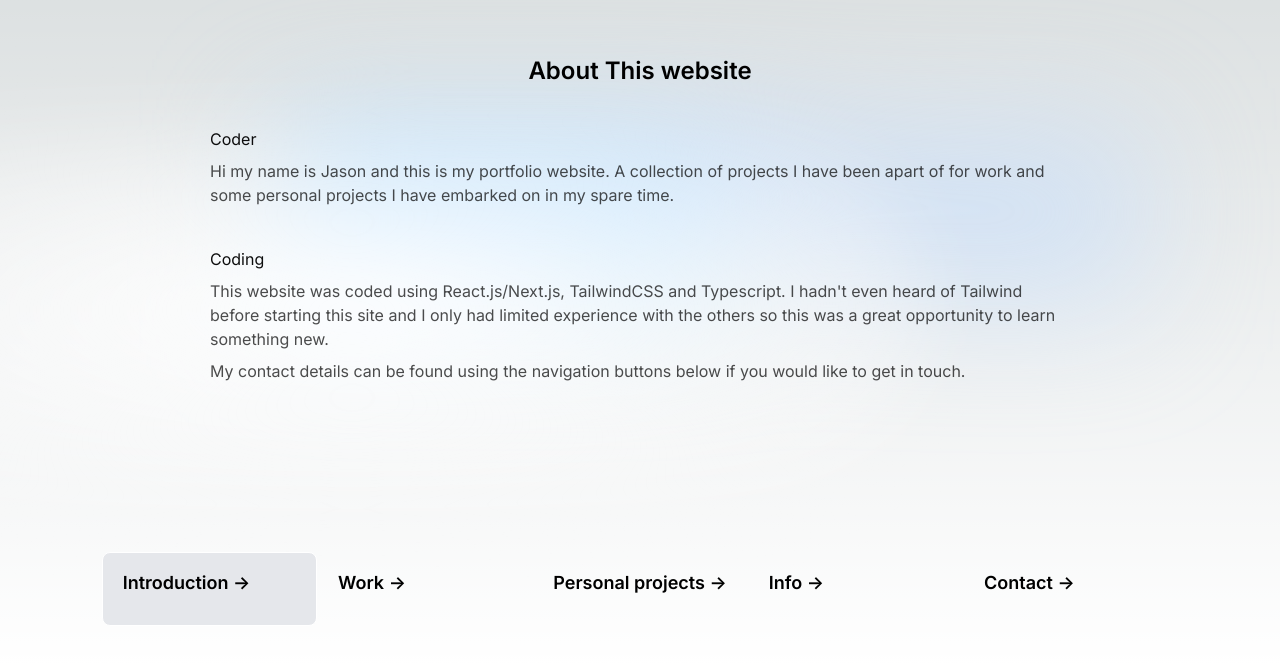
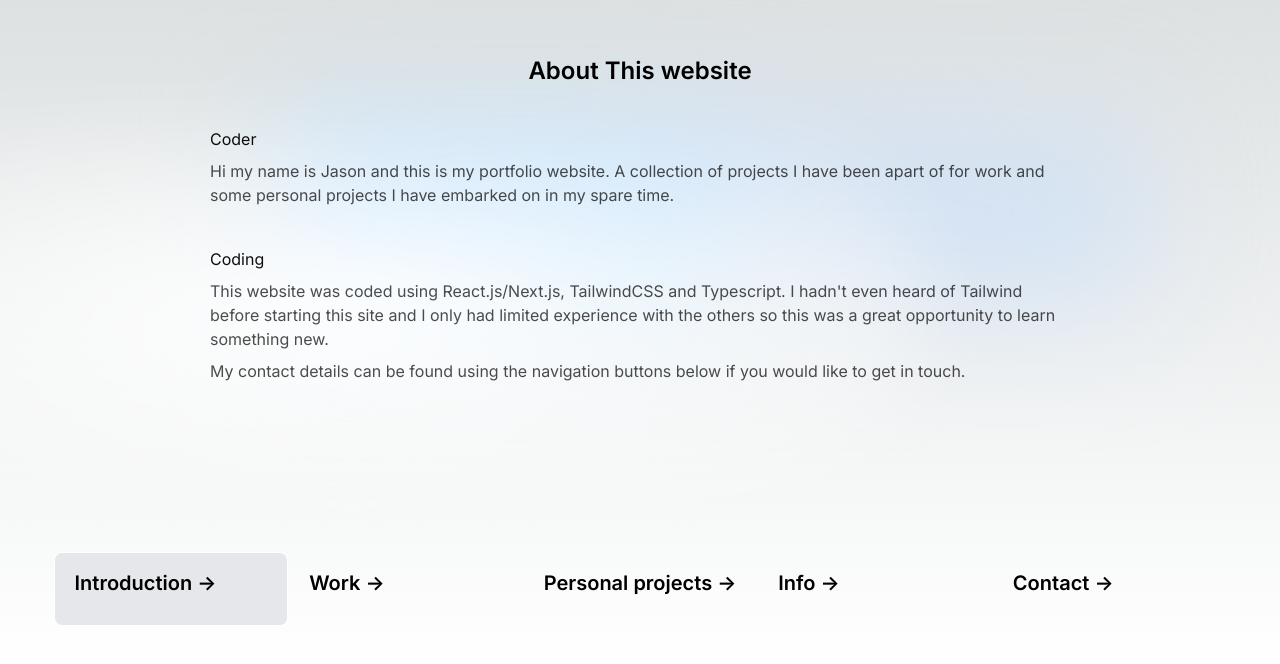
Before and after one commit to JasonT1000/portfolioweb, a Next.js app: page / in a window 1280 px wide. Shown: the part 134-798 px from the top of the page. Built offline with nearby package versions, Linux system fonts and the light colour scheme.

Commit message:
Modified section and minor css to nav buttons

```diff
--- a/src/app/components/ButtonMain.tsx
+++ b/src/app/components/ButtonMain.tsx
@@ -8,8 +8,8 @@ interface Props{
 }
 
 const ButtonMain = ({title, description, updateActivePageSection, activePageSection}:Props) => {
-    const activeButtonClass:string = "text-black flex flex-col justify-center dark:text-white border-white bg-gray-200 dark:border-white dark:lg:border-neutral-700 dark:bg-neutral-800/30 group rounded-lg border border-transparent px-5 py-4 transition-colors hover:border-gray-300 hover:bg-gray-100 hover:dark:border-neutral-700 hover:dark:bg-neutral-800/30";
-    const inactiveButtonClass:string = "group/navButton flex flex-col justify-center text-black dark:text-white rounded-lg border border-stone-600 md:border-transparent px-5 py-4 transition-colors hover:border-gray-300 hover:bg-gray-100 hover:dark:border-neutral-700 hover:dark:bg-neutral-800/30";
+    const activeButtonClass:string = "text-black flex flex-col lg:h-auto 2xl:h-[118px] self-center dark:text-white border-white bg-gray-200 dark:border-white dark:lg:border-neutral-700 dark:bg-neutral-800/30 group rounded-lg border border-transparent px-5 py-4 transition-colors hover:border-gray-300 hover:bg-gray-100 hover:dark:border-neutral-700 hover:dark:bg-neutral-800/30";
+    const inactiveButtonClass:string = "group/navButton flex flex-col lg:h-auto 2xl:h-[118px] self-center text-black dark:text-white rounded-lg border border-stone-600 md:border-transparent px-5 py-4 transition-colors hover:border-gray-300 hover:bg-gray-100 hover:dark:border-neutral-700 hover:dark:bg-neutral-800/30";
     const [currentButtonClass, setCurrentButtonClass] = useState(inactiveButtonClass)
 
     const handleClick = () =>{
@@ -30,7 +30,7 @@ const ButtonMain = ({title, description, updateActivePageSection, activePageSect
             className={currentButtonClass}
             onClick={ handleClick }
         >
-            <h2 className={`lg:mb-3 text-lg 2xl:text-2xl font-semibold`}>
+            <h2 className={`lg:mb-3 text-lg xl:text-xl font-semibold`}>
                 {title}{' '}
                 <span className="inline-block transition-transform group-hover/navButton:translate-x-1 motion-reduce:transform-none">
                 -&gt;
--- a/src/app/components/ContentSection.tsx
+++ b/src/app/components/ContentSection.tsx
@@ -21,7 +21,8 @@ const ContentSection = (props: Props) => {
 
     const opts: YouTubeProps['opts'] = {
         width: '100%',
-        height: '100%'
+        height: '100%',
+        hostedByYoutube: true
     }
 
     // State
--- a/src/app/components/work.tsx
+++ b/src/app/components/work.tsx
@@ -16,9 +16,9 @@ const Work = () => {
 
             <ContentSection
                 sectionTitle='EXO POS report converter'
-                sectionDescription='After the business changed point of sale systems I was tasked with finding a way to view customer invoice data from the old system MYOB EXO after access to the web portal was shut down. I created a custom report to export customer warranty data, then created a NextJS webapp that could convert the .csv file into a local database. This allowed the business to view customer invoice data offline and on a local computer. I added functionality to search for specific invoices and view the data in a table format. Users can also print specific invoices if needed.'
-                skills={[SkillsType.NEXTJS, SkillsType.TYPESCRIPT, SkillsType.TAILWIND, SkillsType.REST, SkillsType.JSON]}
-                youtubeIds={['8WeSTRnORcY']}
+                sectionDescription='Following the company&apos;s transition to a new point-of-sale system, I was responsible for identifying a solution to access customer invoice data from the previous system, MYOB EXO, after the web portal was deactivated. I created a custom report to export customer warranty data, then created a NextJS webapp that could convert the .csv file into a local database. This allowed the business to view customer invoice data offline and on a local computer. I added functionality to search for specific invoices and view the data in a table format. Users can also print specific invoices if needed. I then recreated the webapp in Windows Forms using C# to allow businesses to use the application if they have older systems or dont want to install the aditional dependencies for the webapp'
+                skills={[SkillsType.NEXTJS, SkillsType.TYPESCRIPT, SkillsType.TAILWIND, SkillsType.REST, SkillsType.JSON, SkillsType.CSHARP]}
+                youtubeIds={['8WeSTRnORcY', 'LXO6ifQ4leA']}
             />
 
             <ContentSection
```
